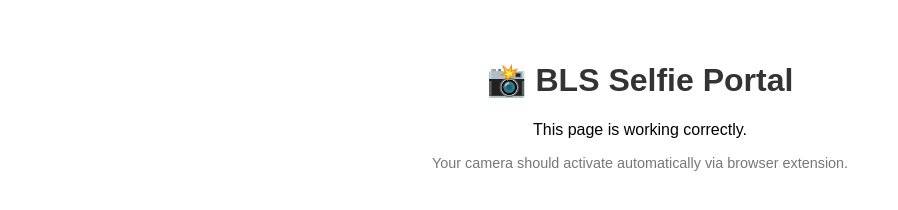
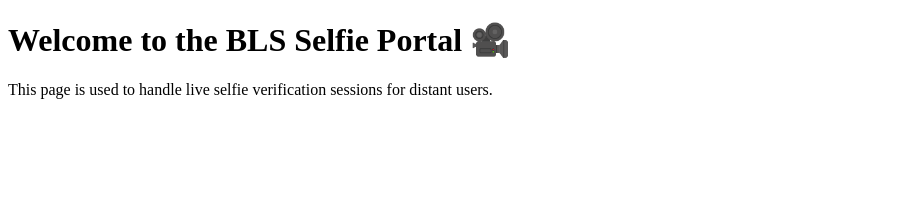
Before and after one commit to UsamaUYC/spidey-liveness, a plain HTML site: page index.html in a window 1280 px wide. Shown: the whole page, without its empty margins (0-898 px from the left). Drawn offline with Linux system fonts and the light colour scheme.

Commit message:
Update index.html

```diff
--- a/index.html
+++ b/index.html
@@ -1,28 +1,10 @@
 <!DOCTYPE html>
-<html lang="en">
+<html>
 <head>
-  <meta charset="UTF-8">
   <title>BLS Selfie Portal</title>
-  <meta name="viewport" content="width=device-width, initial-scale=1.0">
-  <style>
-    body {
-      font-family: sans-serif;
-      padding: 2em;
-      text-align: center;
-    }
-    h1 {
-      color: #333;
-    }
-    .note {
-      margin-top: 1em;
-      color: #777;
-      font-size: 0.9em;
-    }
-  </style>
 </head>
 <body>
-  <h1>📸 BLS Selfie Portal</h1>
-  <p>This page is working correctly.</p>
-  <p class="note">Your camera should activate automatically via browser extension.</p>
+  <h1>Welcome to the BLS Selfie Portal 🎥</h1>
+  <p>This page is used to handle live selfie verification sessions for distant users.</p>
 </body>
 </html>
```
